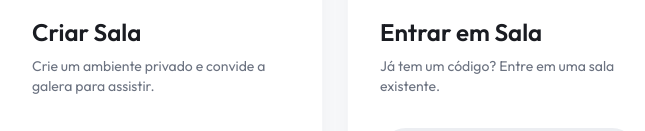
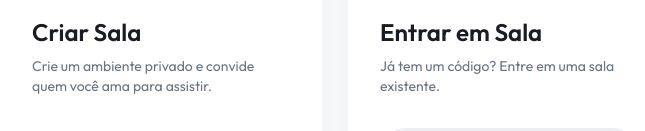
Before and after one commit to joaofre1tas/Bobflix, a React (Vite) app: page / in a window 1280 px wide. Shown: the part 470-601 px from the top of the page, without its empty margins (305-950 px from the left). Built offline with nearby package versions, Linux system fonts and the light colour scheme.

Commit message:
Auto-commit after full sync (build simulation)

```diff
--- a/src/pages/Index.tsx
+++ b/src/pages/Index.tsx
@@ -58,7 +58,7 @@ export default function Index() {
               </div>
               <h2 className="text-2xl font-semibold">Criar Sala</h2>
               <p className="text-text-secondary text-sm">
-                Crie um ambiente privado e convide a galera para assistir.
+                Crie um ambiente privado e convide quem você ama para assistir.
               </p>
             </div>
             <button
```
Also changed, not shown: .skip.config.json.
